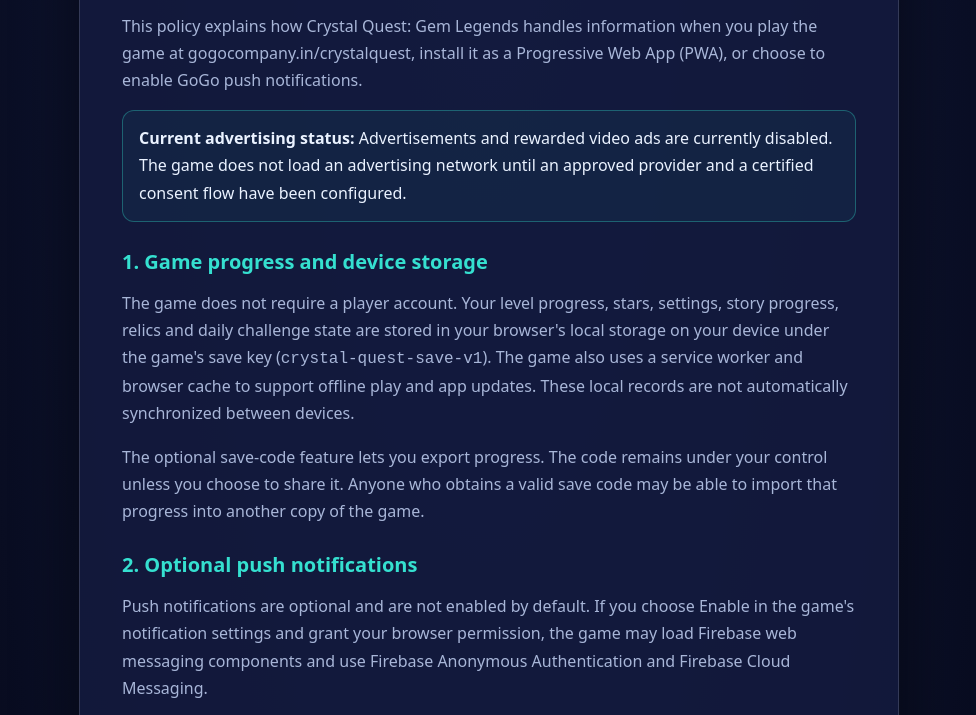
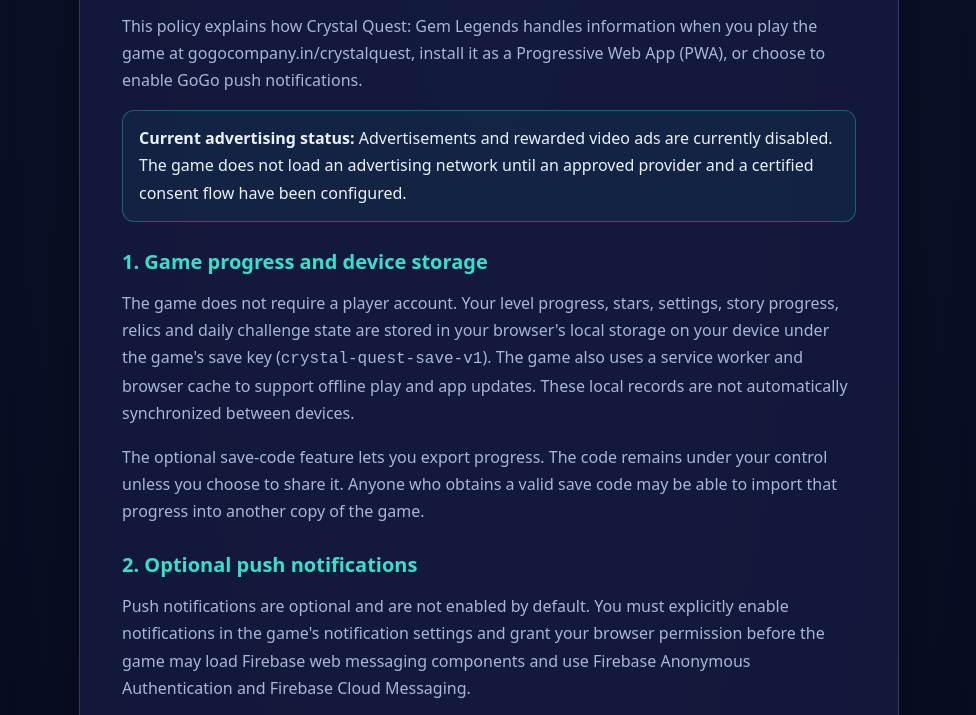
Before and after one commit to parya5103/crystal-quest-web, a plain HTML site: page privacy.html in a window 1280 px wide. Shown: the part 216-931 px from the top of the page, without its empty margins (151-1127 px from the left). Drawn offline with Linux system fonts and the light colour scheme.

Commit message:
docs: clarify explicit push notification opt-in

```diff
--- a/privacy.html
+++ b/privacy.html
@@ -31,7 +31,7 @@
   <p>The optional save-code feature lets you export progress. The code remains under your control unless you choose to share it. Anyone who obtains a valid save code may be able to import that progress into another copy of the game.</p>
 
   <h2>2. Optional push notifications</h2>
-  <p>Push notifications are optional and are not enabled by default. If you choose Enable in the game's notification settings and grant your browser permission, the game may load Firebase web messaging components and use Firebase Anonymous Authentication and Firebase Cloud Messaging.</p>
+  <p>Push notifications are optional and are not enabled by default. You must explicitly enable notifications in the game's notification settings and grant your browser permission before the game may load Firebase web messaging components and use Firebase Anonymous Authentication and Firebase Cloud Messaging.</p>
   <p>To register and manage an opted-in device, the game sends GoGo Central the app identifier, Firebase messaging device token, platform, browser user agent and notification preferences. The backend endpoint is <code>https://gogo-central-backend.onrender.com</code>. The user agent can contain browser and device information. Firebase and the backend infrastructure process the information needed to authenticate the anonymous installation, deliver notifications and manage the device registration.</p>
   <p>You can turn notifications off in the game's notification settings or revoke notification permission in your browser or device settings. Uninstalling the PWA or clearing site data may remove local preferences; it may not by itself revoke a server-side device registration.</p>
 
```
